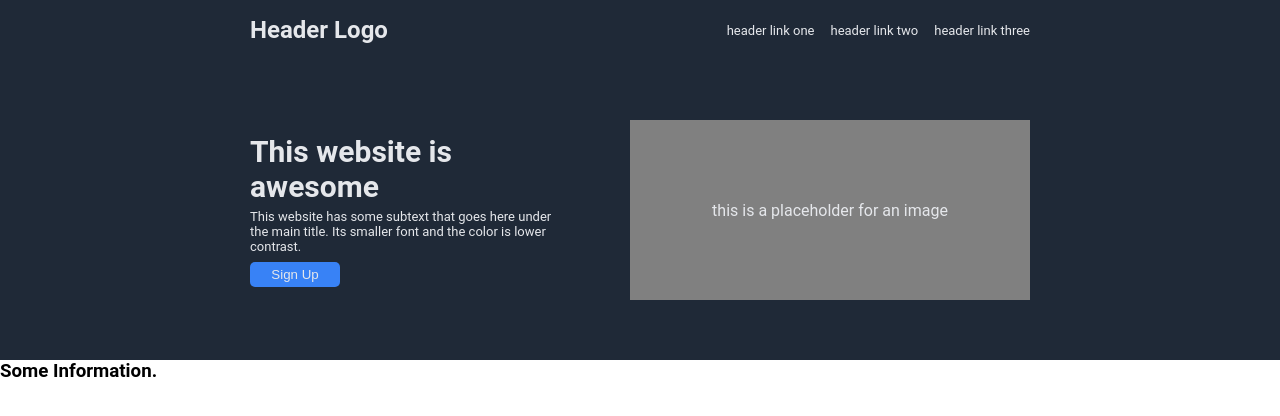
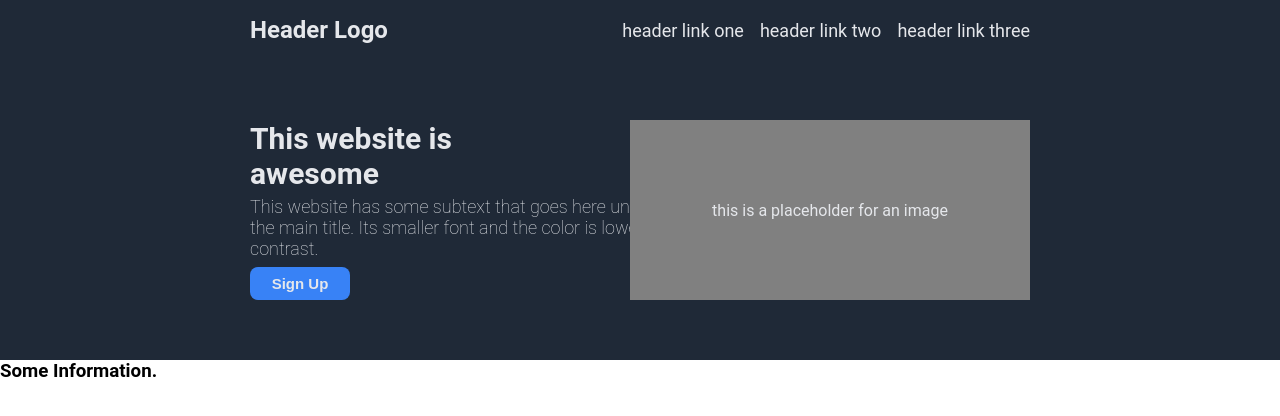
Before and after one commit to satele99/project-landing-page, a plain HTML site: page index.html in a window 1280 px wide. Drawn offline with Linux system fonts and the light colour scheme.

Commit message:
styling adjustments on main section font and button

```diff
--- a/styles.css
+++ b/styles.css
@@ -26,7 +26,7 @@ ul, a {
     display: flex;
     gap: 16px;
     color: #e5e7eb;
-    font-size: 13px;
+    font-size: 18px;
 }
 main {
     display: flex;
@@ -44,13 +44,19 @@ main {
     width: 300px;
 }
 .sign-up button {
-    width: 90px;
-    padding: 5px;
-    border-radius: 5px;
+    width: 100px;
+    padding: 8px;
+    font-size: 15px;
+    border-radius: 8px;
     border: none;
     background-color: #3882f6;
     color: #e5e7eb;
     margin-top: 8px;
+    font-weight: bold;
+}
+.sign-up button:hover {
+    background-color: #2e69c9;
+    cursor: pointer;
 }
 .sign-up h2 {
     color: #e5e7eb;
@@ -59,9 +65,10 @@ main {
 }
 .sign-up p {
     color: #e5e7eb;
-    font-size: 13px;
-    width: 315px;
+    font-size: 18px;
+    width: 430px;
     margin-top: 5px;
+    font-weight: lighter;
 }
 .image-placeholder {
     height: 180px;
```
